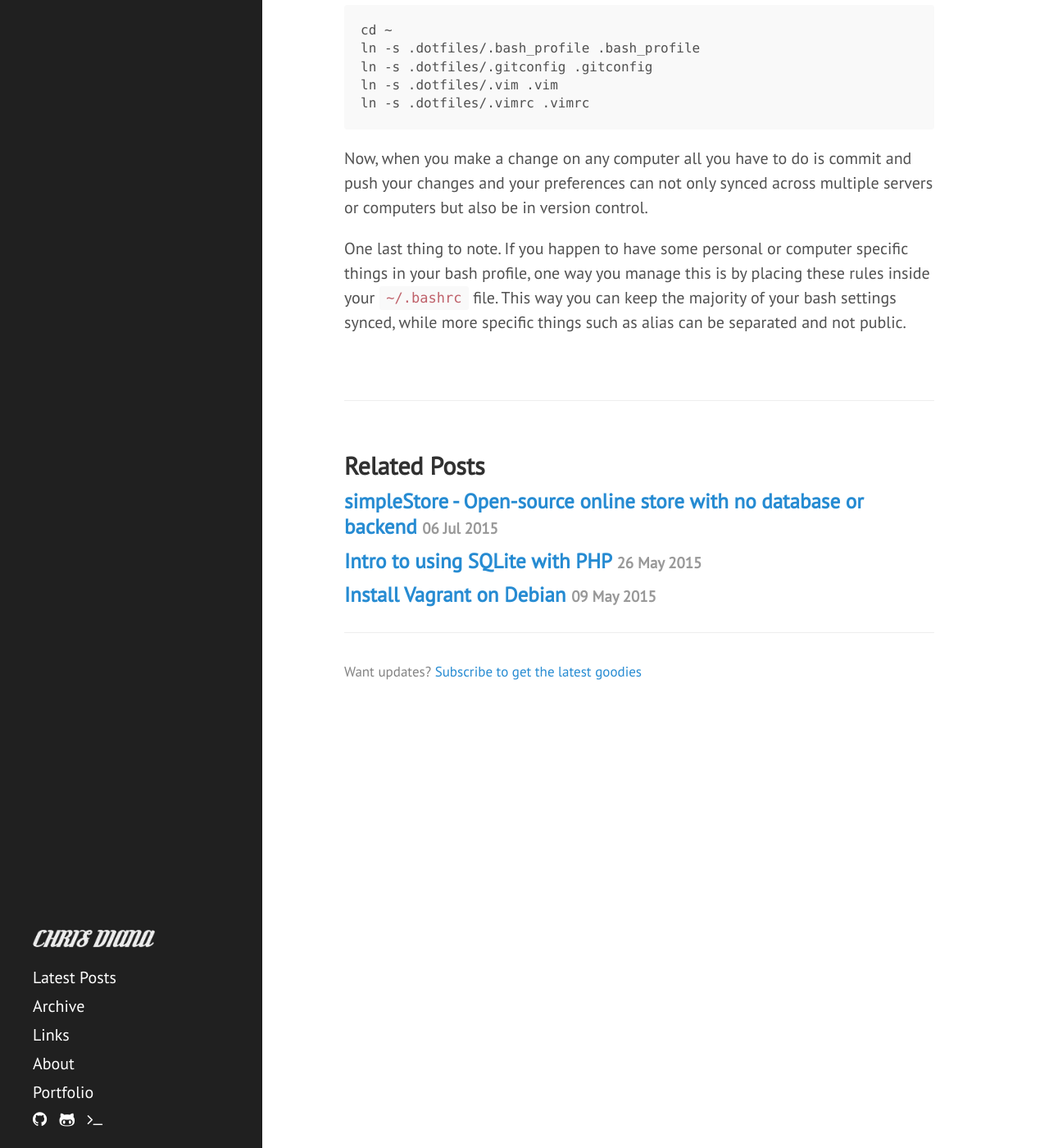
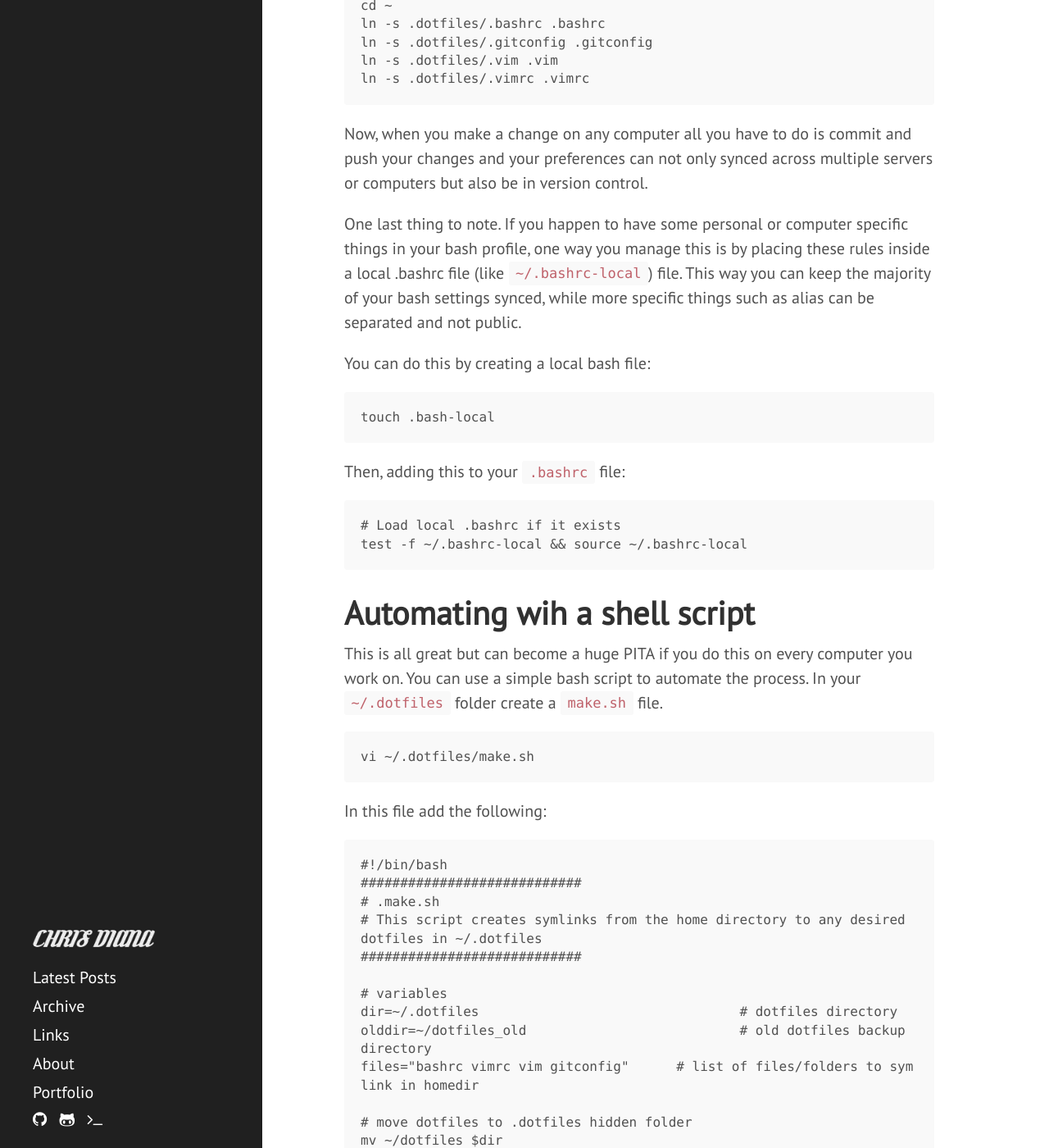
Before and after one commit to chrisdiana/cdmedia.github.io, a Jekyll site: the page built from _posts/2015-02-03-sync-dotfiles-across-multiple-computers.md, in a window 1280 px wide and 1400 px high, scrolled down 1924 px. Shown: the whole window at 82% size. Built offline with Jekyll 4.4.1, drawn with Linux system fonts in a browser that asks for light colours; nearby versions of some CDN libraries; Markdown is read by kramdown in place of the engine named in the settings; comment, search, counter and statistics services are not loaded; some of the changed text lies outside the part shown.

Commit message:
blog updates

````diff
--- a/_posts/2015-02-03-sync-dotfiles-across-multiple-computers.md
+++ b/_posts/2015-02-03-sync-dotfiles-across-multiple-computers.md
@@ -20,12 +20,12 @@ Next, move all the files you would like to have the ability to sync into your
 new `.dotfiles` folder. Remember, these files will be public (unless you plan
 on using Bitbucket) so make sure there's nothing personal in them.
 
-In this example, I just plan on syncing my bash profile, VIM settings and
+In this example, I just plan on syncing my bashrc, VIM settings and
 GIT settings.
 
 ```
 cd ~
-mv .bash_profile .dotfiles/.bash_profile
+mv .bash_profile .dotfiles/.bashrc
 mv .gitconfig .dotfiles/.gitconfig
 mv .vim .dotfiles/.vim
 mv .vimrc .dotfiles/.vimrc
@@ -37,7 +37,7 @@ looks in the default locations.
 
 ```
 cd ~
-ln -s .dotfiles/.bash_profile .bash_profile
+ln -s .dotfiles/.bashrc .bashrc
 ln -s .dotfiles/.gitconfig .gitconfig
 ln -s .dotfiles/.vim .vim
 ln -s .dotfiles/.vimrc .vimrc
@@ -79,7 +79,7 @@ Finally, create the symlinks similar to what you did on your local computer.
 
 ```
 cd ~
-ln -s .dotfiles/.bash_profile .bash_profile
+ln -s .dotfiles/.bashrc .bashrc
 ln -s .dotfiles/.gitconfig .gitconfig
 ln -s .dotfiles/.vim .vim
 ln -s .dotfiles/.vimrc .vimrc
@@ -91,6 +91,73 @@ computers but also be in version control.
 
 One last thing to note. If you happen to have some personal or computer specific
 things in your bash profile, one way you manage this is by placing these
-rules inside your `~/.bashrc` file. This way you can keep
+rules inside a local .bashrc file (like `~/.bashrc-local`) file. This way you can keep
 the majority of your bash settings synced, while more specific things such as
 alias can be separated and not public.
+
+You can do this by creating a local bash file:
+
+```
+touch .bash-local
+```
+
+Then, adding this to your `.bashrc` file:
+
+```
+# Load local .bashrc if it exists
+test -f ~/.bashrc-local && source ~/.bashrc-local
+```
+
+#Automating wih a shell script
+
+This is all great but can become a huge PITA if you do this on every computer
+you work on. You can use a simple bash script to automate the process. In your
+`~/.dotfiles` folder create a `make.sh` file.
+
+```
+vi ~/.dotfiles/make.sh
+```
+
+In this file add the following:
+
+```
+#!/bin/bash
+############################
+# .make.sh
+# This script creates symlinks from the home directory to any desired dotfiles in ~/.dotfiles
+############################
+
+# variables
+dir=~/.dotfiles                    		# dotfiles directory
+olddir=~/dotfiles_old             		# old dotfiles backup directory
+files="bashrc vimrc vim gitconfig"    	# list of files/folders to symlink in homedir
+
+# move dotfiles to .dotfiles hidden folder
+mv ~/dotfiles $dir
+
+# create dotfiles_old in homedir
+echo "Creating $olddir for backup of any existing dotfiles in ~"
+mkdir -p $olddir
+echo "...done"
+
+# change to the dotfiles directory
+echo "Changing to the $dir directory"
+cd $dir
+echo "...done"
+
+# move any existing dotfiles in homedir to dotfiles_old directory, then create symlinks
+for file in $files; do
+	echo "Moving any existing dotfiles from ~ to $olddir"
+	mv ~/.$file ~/dotfiles_old/
+	echo "Creating symlink to $file in home directory."
+	ln -s $dir/.$file ~/.$file
+done
+```
+
+Basically what this script does is everything I've described about in a quick
+script you can run each time you jump to a new computer. You can read through
+the comments to see what each step does.
+
+For further dotfile examples, you can take a look at [my dotfiles
+repo](https://github.com/cdmedia/dotfiles) or see plenty of [others here on
+Github](https://dotfiles.github.io/).
````
Also changed, not shown: _posts/2015-01-06-setting_up_debian_wheezy.md (+39 -0 lines).
